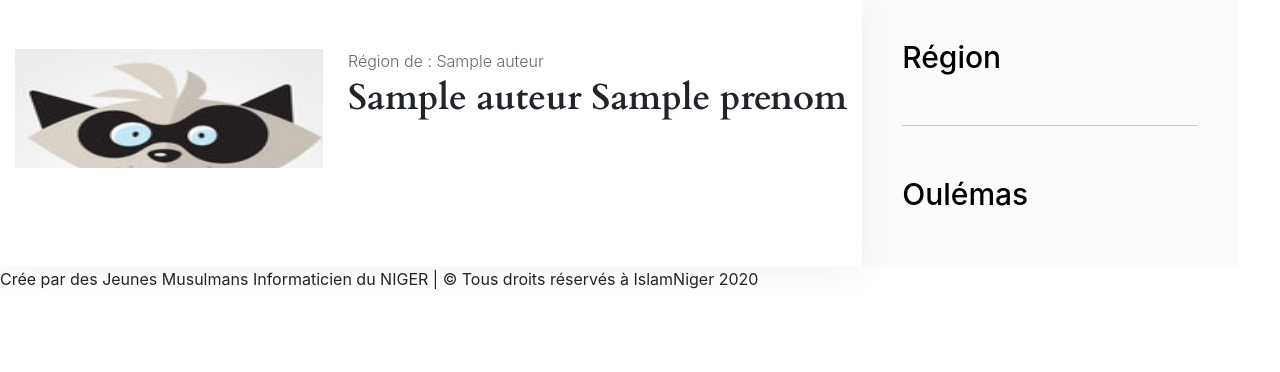
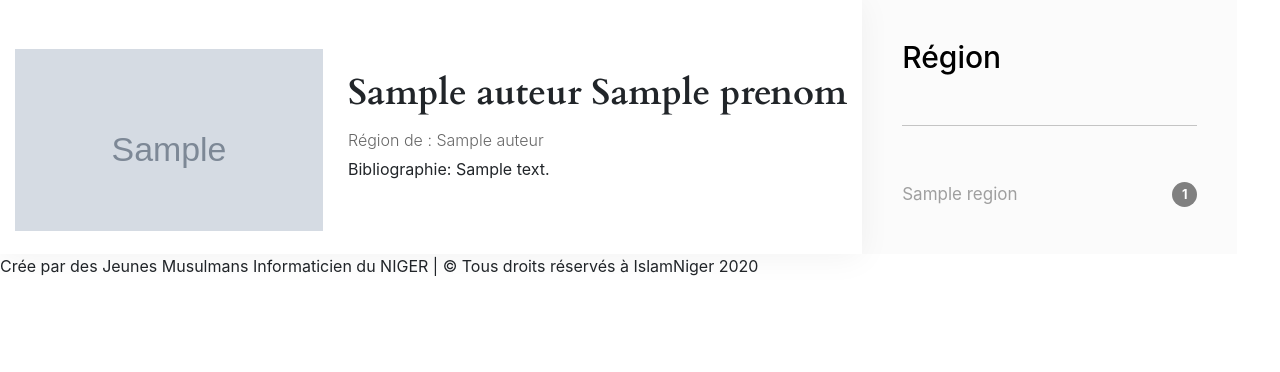
Before and after one commit to 227Mahaman/myWork, a PHP site: template app/Views/auteurs/index.php in a window 1280 px wide. Shown: the part 428-800 px from the top of the page. Run offline with PHP 8.4, Linux system fonts and the light colour scheme; the template is opened without the code that fills it: most values are stand-ins (such as "Sample title", 1, 10 or a date in 2020); grey boxes marked "Sample" are stand-in pictures; some libraries are stand-ins or nearby versions.

Commit message:
update Auteur Front

```diff
--- a/app/Controller/Admin/AuteursController.php
+++ b/app/Controller/Admin/AuteursController.php
@@ -28,7 +28,7 @@ class AuteursController extends AppController
                 $dossier_tmp_name = $_FILES['fichier']['tmp_name'];
                 $dossier_dest = 'images/'.$dossier_name;
 
-                $extensions_autorisees = array('.jpeg', '.png');
+                $extensions_autorisees = array('.jpg', '.jpeg', '.png');
                 if(in_array($dossier_extension, $extensions_autorisees))
                 {
                     if(move_uploaded_file($dossier_tmp_name, $dossier_dest))
--- a/app/Controller/AuteursController.php
+++ b/app/Controller/AuteursController.php
@@ -20,6 +20,7 @@ class AuteursController extends AppController
         parent::__construct();
         $this->loadModel('Auteur');
         $this->loadModel('Fikr');
+        $this->loadModel('Region');
     }
     /**
      * Index function
@@ -28,14 +29,14 @@ class AuteursController extends AppController
      */
     public function index(){
         $auteurs = $this->Auteur->allWithRegion();
-        $fikrs = $this->Fikr->all();
+        $regions = $this->Region->all();
         /**
          * Génération des vues grace à la fonction render (Core\Controller)
          * Contenir les variables et leurs valeurs grace à la fonction compact de php
          * @param String la vue
          * @param Array variables à contenir
          */
-        $this->render('auteurs.index', compact('auteurs', 'fikrs'));
+        $this->render('auteurs.index', compact('auteurs', 'regions'));
     }
     /**
      * Detail function
--- a/app/Table/AuteurTable.php
+++ b/app/Table/AuteurTable.php
@@ -50,7 +50,7 @@ class AuteurTable extends Table
      */
     public function allWithRegion(){
         return $this->query("
-            SELECT auteurs.id, auteurs.nom, auteurs.prenom, regions.titre
+            SELECT auteurs.id, auteurs.nom, auteurs.prenom, auteurs.description, auteurs.photo, regions.titre
             FROM auteurs
             LEFT JOIN regions ON region=regions.id
         ");
--- a/app/Views/auteurs/index.php
+++ b/app/Views/auteurs/index.php
@@ -12,24 +12,22 @@ $auteurClass = "active";
         <div class="container">
         <?php foreach($auteurs as $auteur): ?>
             <article class="article">
-                <a href="article.php" class="article-img"><img src="img/article.jpg" alt="Photo de <?= $auteur->nom .' '. $auteur->prenom; ?>"></a>
+                <a href="article.php" class="article-img"><img src="<?= $auteur->photo ?>" alt="Photo de <?= $auteur->nom .' '. $auteur->prenom; ?>"></a>
+                <br>
+                <h2 class="article-title"><a href="<?= $auteur->url?>"><?= $auteur->nom .' '. $auteur->prenom; ?></a></h2>
                 <div class="article-date">Région de : <?= $auteur->titre;?></div>
-                <h2 class="article-title"><a href="<?= $auteur->url?>"><?= $auteur->nom .' '. $auteur->prenom; ?></a></h2>
+                <p>Bibliographie: <?= $auteur->description ?></p>
             </article>
         <?php endforeach; ?>
         </div>
     </main>
     <aside class="sidebar">
         <h4 class="sidebar-title">Région</h4>
+        <hr>
         <ul>
-            <?php foreach($auteurs as $auteur): ?>
-
+            <?php foreach($regions as $region): ?>
+                <li><a href="<?= $region->url ?>" data-count="1"><?= $region->titre; ?></a></li>
             <?php endforeach; ?>
-        </ul>
-        <hr>
-        <h4 class="sidebar-title">Oulémas</h4>
-        <ul>
-
         </ul>
     </aside>
 </div>
```
